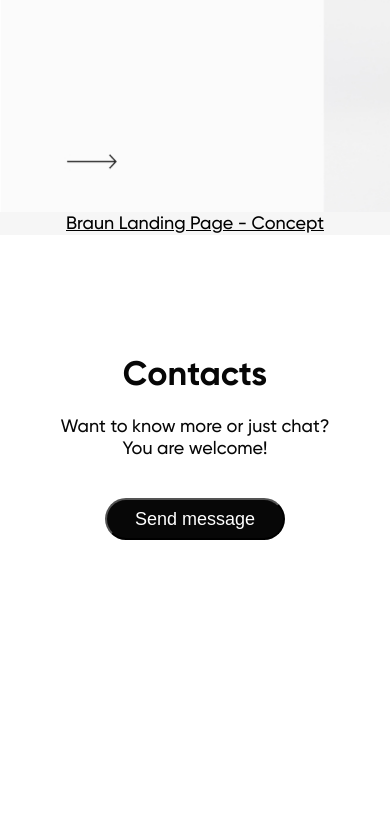
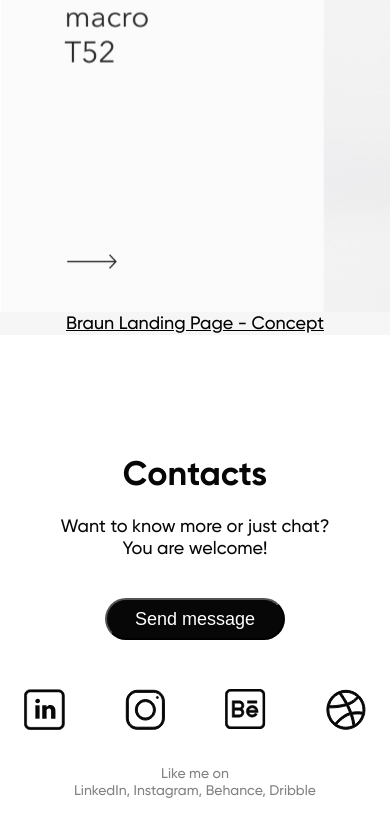
Before and after one commit to romankhodorich/portfolio_figma, a plain HTML site: page index.html in a window 390 px wide. Shown: the part 4276-5112 px from the top of the page. Before the commit the page ends 4936 px from the top, so only its background shows below. Drawn offline with Linux system fonts and the light colour scheme; files whose address does not match are found by name.

Commit message:
добавлен весь контент, осталось выставить позиции, потом приступать к адаптиву

```diff
--- a/index.html
+++ b/index.html
@@ -10,7 +10,7 @@
 
 </head>
 <div class="container">
-    <!-- Общий контейнер с максимальной шириной 1445px -->
+    <!-- Общий шаблонный контейнер с максимальной шириной 940px -->
 
     <ul class="navbar">
         <!-- Главное меню в топе страницы -->
@@ -23,10 +23,10 @@
     <hr>
     <div class="header">
         <!-- Флекс текстовых блоков над главной картинкой -->
-        <div class="top-text name">Denis Novik</div>
-        <div class="top-text ux-ui">UX | UI designer <br>
+        <div class="name">Denis Novik</div>
+        <div class="ux-ui">UX | UI designer <br>
             24 years old, Minsk</div>
-        <div class="top-text ru-eng">RU <strong>| ENG</strong></div>
+        <div class="ru-eng">RU <strong>| ENG</strong></div>
     </div>
     <div class="main-image">
         <!-- Главное изображение в хедере, сделано фоном для простого масштабирования -->
@@ -115,12 +115,24 @@
 </div>
 <div class="container footer">
     <!-- Подвал -->
+
     <p class="main-text text-w500">Contacts</p><br><br>
     <p class="body-text">Want to know more or just chat?<br>
         You are welcome!</p><br><br>
     <!-- Кнопка в подвале -->
-    <button class="button" type="submit">Send message</button>
-
+    <button class="button" type="submit">Send message</button><br><br>
+    <div class="footer-links">
+        <div class="footer-img">
+            <img src="img/linkedin.svg" alt="LinkedIn"></div>
+        <div class="footer-img">
+            <img src="img/instagram.svg" alt="Instagram"></div>
+        <div class="footer-img">
+            <img src="img/Behance.svg" alt="Behance"></div>
+        <div class="footer-img">
+            <img src="img/dribble.svg" alt="Dribble"></div>
+    </div>
+    <p class="footer-text">Like me on <br>
+        LinkedIn, Instagram, Behance, Dribble</p>
 </div>
 
 
--- a/style.css
+++ b/style.css
@@ -71,7 +71,7 @@
 .ru-eng {
     box-sizing: border-box;
     align-self: center;
-    transform: rotate(-90deg)
+    transform: rotate(-90deg);
 }
 
 .main-image {
@@ -157,6 +157,7 @@
 }
 
 .portfolio {
+    padding-top: 100px;
     font-family: 'gilroy';
     background-color: #F6F6F6;
 
@@ -188,6 +189,7 @@
 
 .footer {
     padding: 120px 0;
+    text-align: center;
 }
 
 .button {
@@ -199,3 +201,18 @@
     line-height: 22px;
     border-radius: 30px;
 }
+
+.footer-links {
+    display: flex;
+    justify-content: center;
+}
+
+.footer-img {
+    margin: 30px 30px;
+}
+
+.footer-text {
+    font-size: 14px;
+    line-height: 17px;
+    color: #828282;
+}
```
Also changed, not shown: img/Behance.svg (added), img/dribble.svg (added), img/instagram.svg (added), img/linkedin.svg (renamed from img/li.svg).
